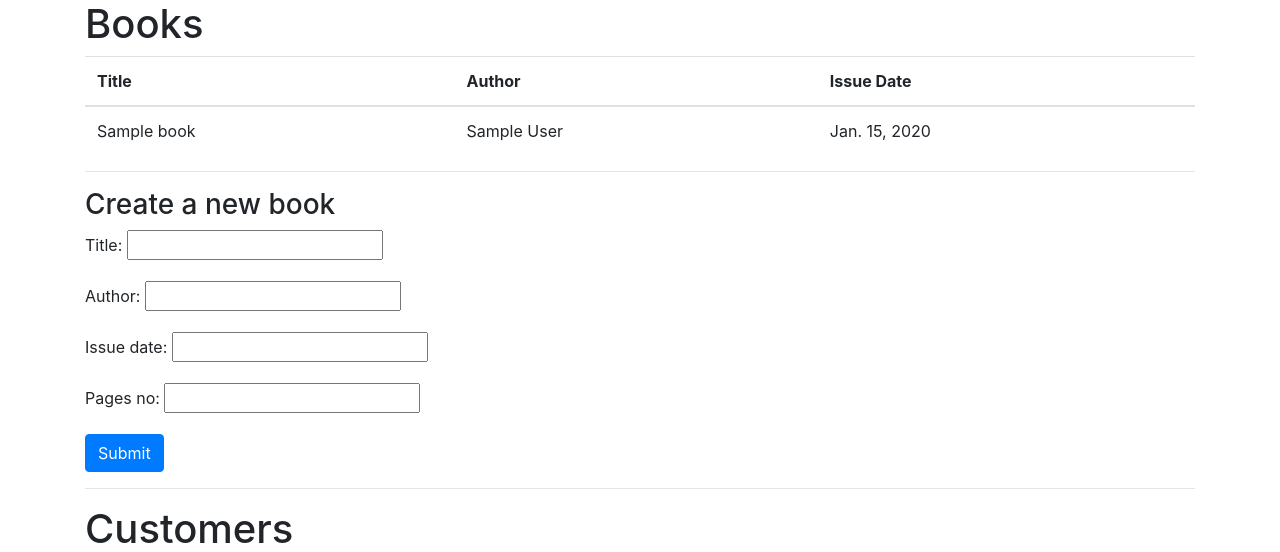
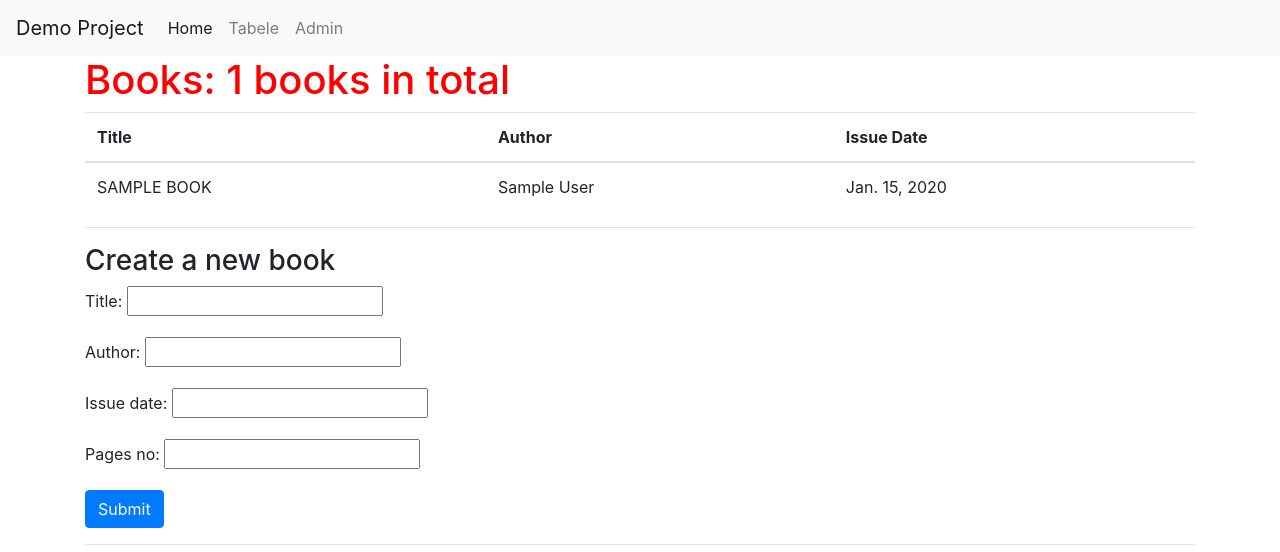
Before and after one commit to francisc-czobor/wdm-fc, a Django app: page /tabele/ in a window 1280 px wide. Shown: the top 552 px of the page. Run offline with Django 3.2, Linux system fonts and the light colour scheme; tables that the repository leaves empty hold one stand-in row (values such as "Sample post"); some libraries are stand-ins or nearby versions.

Commit message:
22 march

```diff
--- a/demo_project/my_app/urls.py
+++ b/demo_project/my_app/urls.py
@@ -1,9 +1,11 @@
 from django.urls import path
 
-from .views import home, ceva, tabele
+from .views import home, ceva, TabeleView
+
+app_name = 'ceva'
 
 urlpatterns = [
-    path('home/', home),
-    path('tabele/', tabele),
-    path('', ceva),
+    path('tabele/', TabeleView.as_view(), name='tab'),
+    path('', home, name='index'),
+    # path('', ceva),
 ]
--- a/demo_project/my_app/views.py
+++ b/demo_project/my_app/views.py
@@ -1,5 +1,7 @@
 from django.shortcuts import render
-from django.http import HttpResponse
+from django.http import HttpResponse, HttpResponseRedirect
+from django.views import View
+from django.urls import reverse
 
 from django.utils import timezone
 
@@ -14,13 +16,35 @@ def ceva(request):
 def home(request):
     context = {
         'chestie': timezone.now().microsecond,
+        'numar': 1234,
     }
     return render(request, template_name='home.html', context=context)
 
 
-def tabele(request):
+class TabeleView(View):
 
-    if request.method == 'POST':
+    @classmethod
+    def get(cls, request):
+        books = Book.objects.all().order_by('title')
+        customers = Customer.objects.all()
+        loans = Loan.objects.all()
+
+        books_borrowed_by_franci = Book.objects.filter(loans__customer__name='Francisc Czobor')
+
+        book_form = BookForm()
+
+        context = {
+            'books': books,
+            'customers': customers,
+            'loans': loans,
+            'bbbf': books_borrowed_by_franci,
+            'book_form': book_form,
+        }
+
+        return render(request, template_name='tabele.html', context=context)
+
+    @classmethod
+    def post(cls, request):
         form = BookForm(request.POST)
 
         if form.is_valid():
@@ -35,20 +59,4 @@ def tabele(request):
         else:
             print('tzeapa')
 
-    books = Book.objects.all().order_by('title')
-    customers = Customer.objects.all()
-    loans = Loan.objects.all()
-
-    books_borrowed_by_franci = Book.objects.filter(loans__customer__name='Francisc Czobor')
-
-    book_form = BookForm()
-
-    context = {
-        'books': books,
-        'customers': customers,
-        'loans': loans,
-        'bbbf': books_borrowed_by_franci,
-        'book_form': book_form,
-    }
-
-    return render(request, template_name='tabele.html', context=context)
+        return HttpResponseRedirect(reverse('ceva:tab'))
--- /dev/null
+++ b/demo_project/templates/base.html
@@ -0,0 +1,37 @@
+<!DOCTYPE html>
+{% load static %}
+<html lang="en">
+<head>
+  <meta charset="UTF-8">
+  {% block title_block %}
+
+  {% endblock %}
+  <link rel="stylesheet" href="{% static 'css/main.css' %}">
+  <link rel="stylesheet" href="https://stackpath.bootstrapcdn.com/bootstrap/4.4.1/css/bootstrap.min.css" integrity="sha384-Vkoo8x4CGsO3+Hhxv8T/Q5PaXtkKtu6ug5TOeNV6gBiFeWPGFN9MuhOf23Q9Ifjh" crossorigin="anonymous">
+</head>
+<body>
+  <nav class="navbar navbar-expand-lg navbar-light bg-light">
+    <a class="navbar-brand" href="#">Demo Project</a>
+    <button class="navbar-toggler" type="button" data-toggle="collapse" data-target="#navbarSupportedContent" aria-controls="navbarSupportedContent" aria-expanded="false" aria-label="Toggle navigation">
+      <span class="navbar-toggler-icon"></span>
+    </button>
+
+    <div class="collapse navbar-collapse" id="navbarSupportedContent">
+      <ul class="navbar-nav mr-auto">
+        <li class="nav-item active">
+          <a class="nav-link" href="{% url 'ceva:index' %}">Home <span class="sr-only">(current)</span></a>
+        </li>
+        <li class="nav-item">
+          <a class="nav-link" href="{% url 'ceva:tab' %}">Tabele</a>
+        </li>
+        <li class="nav-item">
+          <a class="nav-link" href="{% url 'admin:index' %}">Admin</a>
+        </li>
+      </ul>
+    </div>
+  </nav>
+  {% block body_block %}
+
+  {% endblock %}
+</body>
+</html>
--- a/demo_project/templates/tabele.html
+++ b/demo_project/templates/tabele.html
@@ -1,13 +1,13 @@
 <!DOCTYPE html>
-<html lang="en">
-<head>
-  <meta charset="UTF-8">
+{% extends 'base.html' %}
+
+{% block title_block %}
   <title>Tabele</title>
-  <link rel="stylesheet" href="https://stackpath.bootstrapcdn.com/bootstrap/4.4.1/css/bootstrap.min.css" integrity="sha384-Vkoo8x4CGsO3+Hhxv8T/Q5PaXtkKtu6ug5TOeNV6gBiFeWPGFN9MuhOf23Q9Ifjh" crossorigin="anonymous">
-</head>
-<body>
+{% endblock %}
+
+{% block body_block %}
   <div class="container">
-    <h1>Books</h1>
+    <h1>Books: {{ books | length }} books in total</h1>
     <table class="table">
       <thead>
       <tr>
@@ -19,7 +19,7 @@
       <tbody>
       {% for book in books %}
         <tr>
-          <td>{{ book.title }}</td>
+          <td>{{ book.title | upper }}</td>
           <td>{{ book.author }}</td>
           <td>{{ book.issue_date }}</td>
         </tr>
@@ -94,5 +94,4 @@
         </tbody>
       </table>
   </div>
-</body>
-</html>
+{% endblock %}
```
Also changed, not shown: demo_project/my_app/templatetags/my_filter.py (added, +19 -0 lines), demo_project/templates/home.html (+28 -13 lines), demo_project/my_app/migrations/__init__.py (deleted), demo_project/my_app/templatetags/__init__.py (added).
